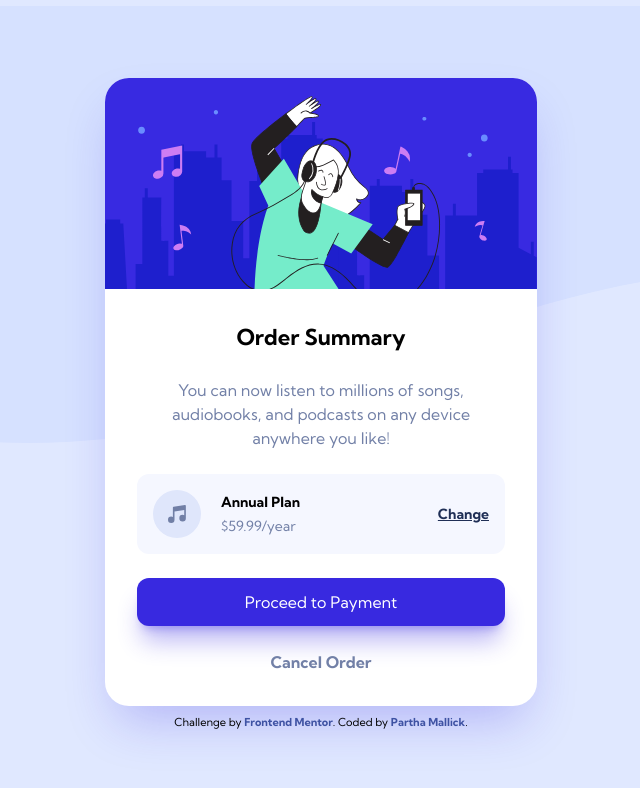
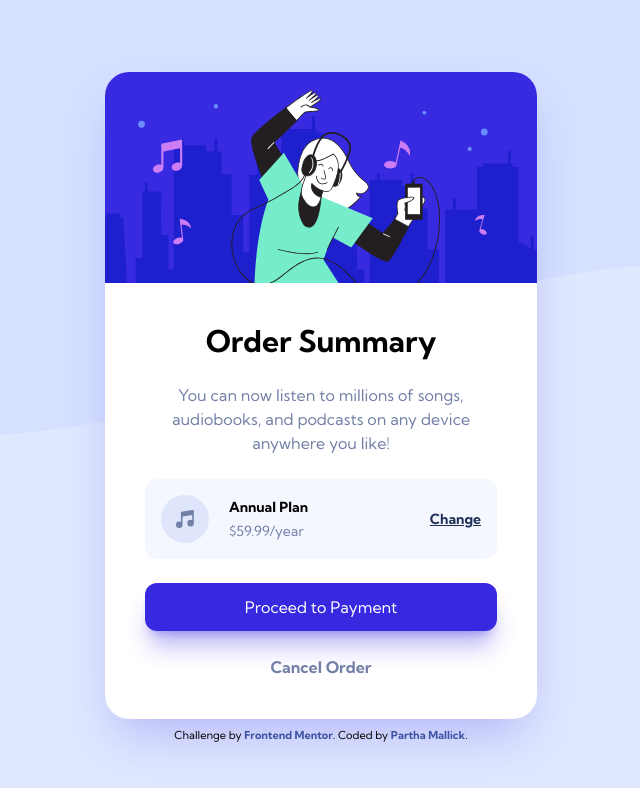
Before and after one commit to parthamallick313/order-summary-component, a plain HTML site: page index.html in a window 1280 px wide. Shown: the whole page, without its empty margins (319-959 px from the left). Drawn offline with Linux system fonts and the light colour scheme.

Commit message:
Add files via upload

```diff
--- a/index.html
+++ b/index.html
@@ -29,10 +29,7 @@
     <link rel="stylesheet" href="css/style.css" />
   </head>
   <body
-    class="min-h-screen min-w-[375px] bg-[#e0e8ff] flex justify-center items-center"
-  >
-    <div
-      class="w-full h-full max-w-[1440px] bg flex flex-col justify-center items-center gap-2 py-16"
+    class="min-h-screen min-w-[375px] bg-[#e0e8ff] bg flex flex-col justify-center items-center gap-2 py-16"
   >
     <header></header>
 
@@ -43,13 +40,13 @@
         <img src="images/illustration-hero.svg" alt="" class="w-full" />
 
         <div
-            class="flex flex-col items-center justify-center gap-6 p-6 md:p-8"
+          class="flex flex-col items-center justify-center gap-6 p-6 md:p-10"
         >
-            <h1 class="text-[22px] font-bold">Order Summary</h1>
+          <h1 class="text-[22px] md:text-3xl font-bold">Order Summary</h1>
 
           <p class="text-center text-[#7280a7]">
-              You can now listen to millions of songs, audiobooks, and podcasts
-              on any device anywhere you like!
+            You can now listen to millions of songs, audiobooks, and podcasts on
+            any device anywhere you like!
           </p>
 
           <div
@@ -98,6 +95,5 @@
         >.
       </div>
     </footer>
-    </div>
   </body>
 </html>
```
Also changed, not shown: css/style.css. Lines whose indentation alone changed are shown as unchanged.
